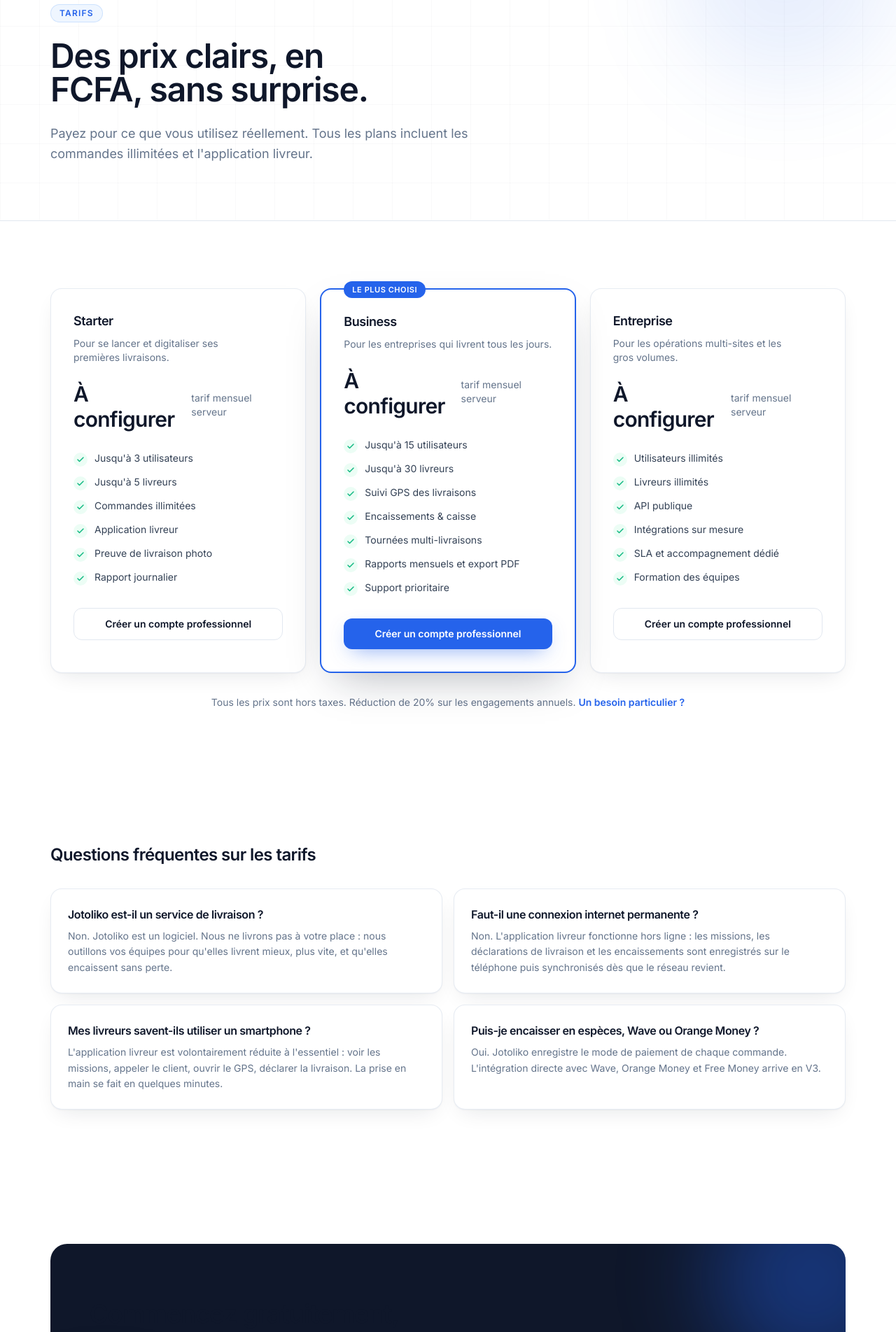
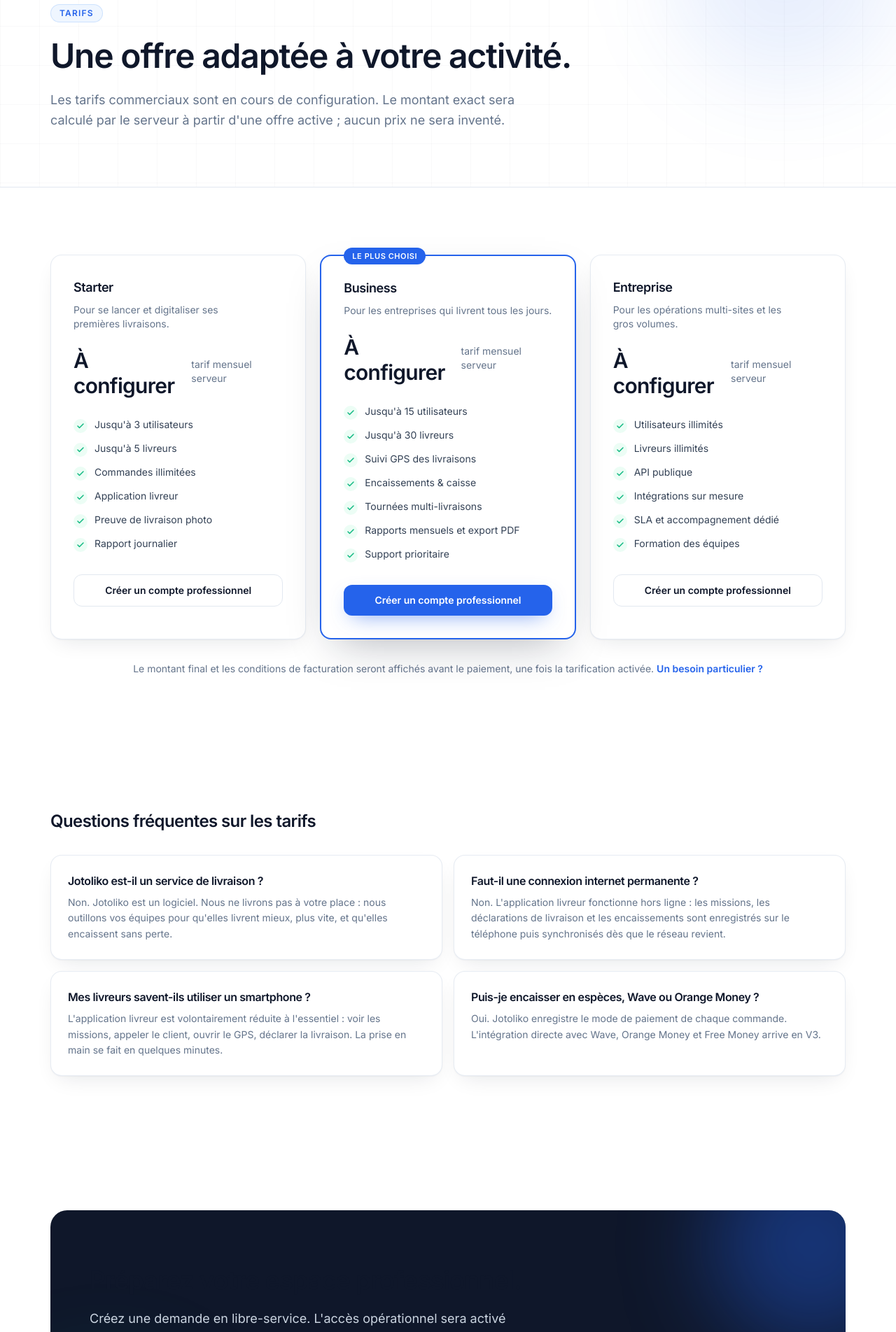
Before and after one commit to aydiarra-star/Jotoliko, a Next.js app: page /tarifs in a window 1280 px wide. Shown: the part 140-2044 px from the top of the page at 70% size. Built offline with nearby package versions, Linux system fonts and the light colour scheme; no server answers.

Commit message:
fix(pricing): disclose server-configured tariffs only

```diff
--- a/app/tarifs/page.tsx
+++ b/app/tarifs/page.tsx
@@ -18,8 +18,8 @@ export default function PricingPage() {
     <>
       <PageHero
         eyebrow="Tarifs"
-        title="Des prix clairs, en FCFA, sans surprise."
-        body="Payez pour ce que vous utilisez réellement. Tous les plans incluent les commandes illimitées et l'application livreur."
+        title="Une offre adaptée à votre activité."
+        body="Les tarifs commerciaux sont en cours de configuration. Le montant exact sera calculé par le serveur à partir d'une offre active ; aucun prix ne sera inventé."
       />
 
       <Section>
@@ -66,7 +66,7 @@ export default function PricingPage() {
         </div>
 
         <p className="mt-8 text-center text-sm text-ink-500">
-          Tous les prix sont hors taxes. Réduction de 20% sur les engagements annuels.{" "}
+          Le montant final et les conditions de facturation seront affichés avant le paiement, une fois la tarification activée.{" "}
           <Link href="/contact" className="font-semibold text-brand">
             Un besoin particulier ?
           </Link>
@@ -88,8 +88,8 @@ export default function PricingPage() {
       </Section>
 
       <CTA
-        title="Commencez gratuitement, passez à l'échelle ensuite."
-        body="Créez votre espace en quelques minutes. Notre équipe vous aide à importer vos clients et vos premières commandes."
+        title="Préparez votre espace professionnel."
+        body="Créez une demande en libre-service. L'accès opérationnel sera activé uniquement après la configuration du paiement et sa confirmation côté serveur."
         primary={{ href: "/inscription", label: "Créer un compte professionnel" }}
         secondary={{ href: "/contact", label: "Une question ? Contactez-nous" }}
       />
```
